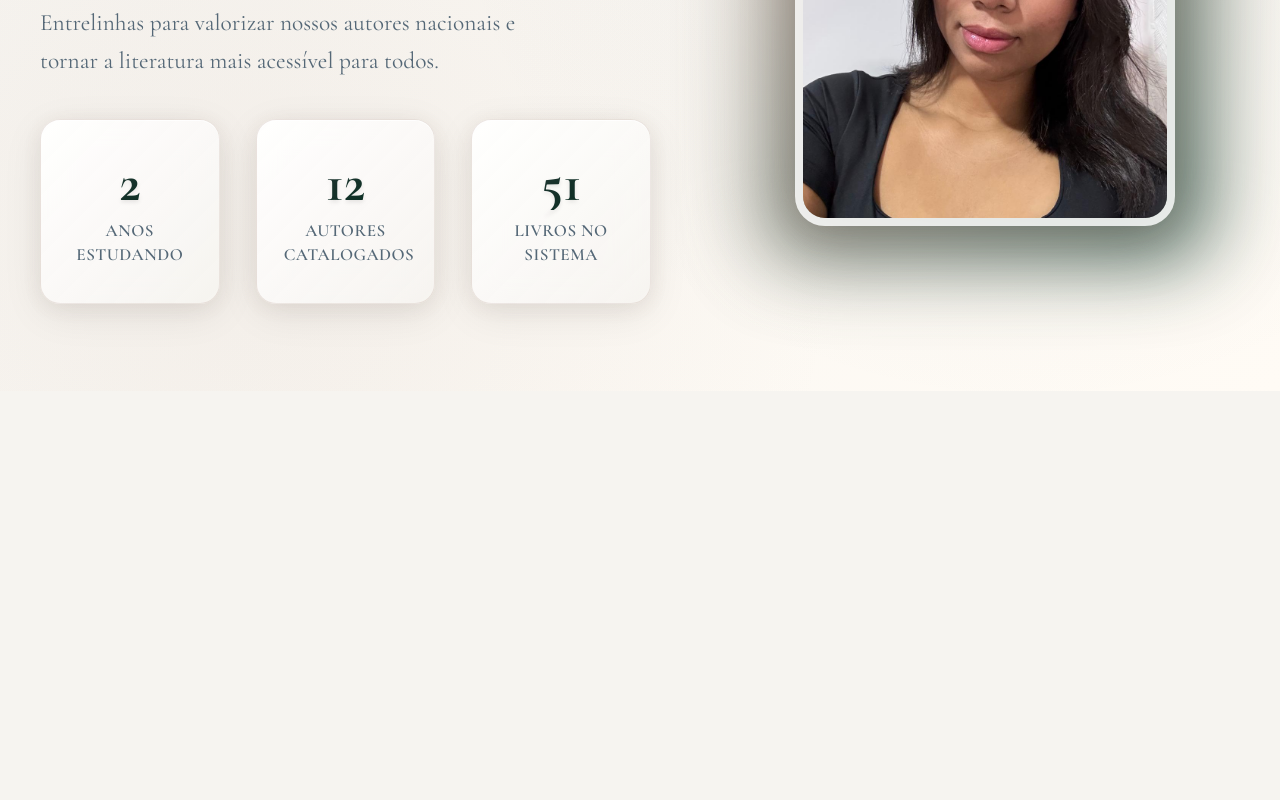
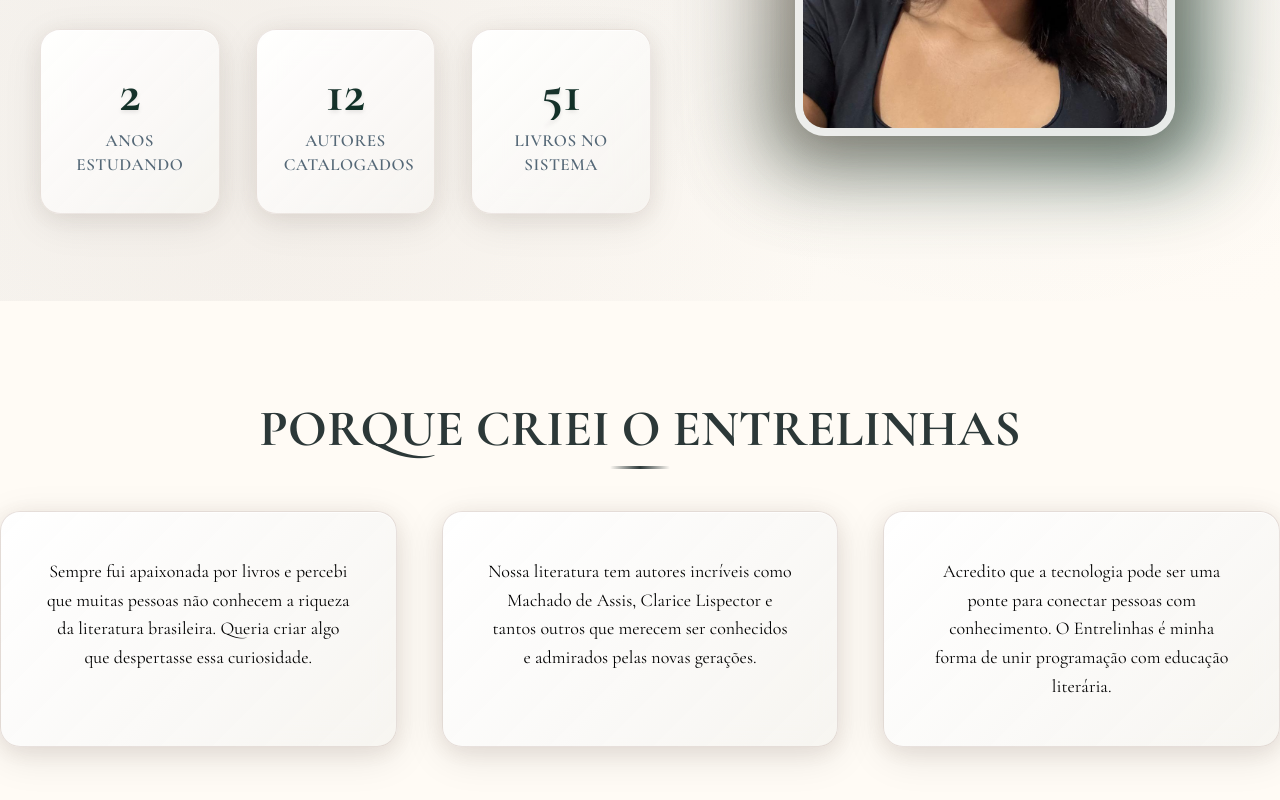
Before and after one commit to Mariaeduardar07/Frontend-Entrelinhas, a Next.js app: page /sobreMim in a window 1280 px wide. Shown: the part 504-1304 px from the top of the page. Before the commit the page ends 895 px from the top, so only its background shows below. Built offline with nearby package versions, Linux system fonts and the light colour scheme.

Commit message:
feat: create motivationCard component and integrate it into Sobre page

```diff
--- a/src/app/sobreMim/page.jsx
+++ b/src/app/sobreMim/page.jsx
@@ -1,10 +1,12 @@
 import styles from "./sobreMim.module.css";
 import HeroSectionAbout from "@/components/HeroSectionAbout";
+import FeatureCards from "@/components/motivationCard";
 
 export default function Sobre() {
   return  (
     <div className={styles.container}>
          <HeroSectionAbout />
+          <FeatureCards />
     </div>
 
   )
--- a/src/components/heroSectionAbout/heroSectionAbout.module.css
+++ b/src/components/heroSectionAbout/heroSectionAbout.module.css
@@ -5,7 +5,6 @@
     background: linear-gradient(135deg, var(--cor-do-fundo) 0%, var(--cor-1) 100%);
     position: relative;
     overflow: hidden;
-    margin-top: 5rem;
     padding: 4rem 2rem;
     min-height: calc(100vh - 5rem);
 }
--- /dev/null
+++ b/src/components/motivationCard/index.jsx
@@ -0,0 +1,36 @@
+import React from "react";
+import styles from "./motivationCard.module.css";
+
+export default function FeatureCards({
+  title = "PORQUE CRIEI O ENTRELINHAS",
+  cards = [
+    {
+      id: 1,
+      text: "Sempre fui apaixonada por livros e percebi que muitas pessoas não conhecem a riqueza da literatura brasileira. Queria criar algo que despertasse essa curiosidade."
+    },
+    {
+      id: 2,
+      text: "Nossa literatura tem autores incríveis como Machado de Assis, Clarice Lispector e tantos outros que merecem ser conhecidos e admirados pelas novas gerações."
+    },
+    {
+      id: 3,
+      text: "Acredito que a tecnologia pode ser uma ponte para conectar pessoas com conhecimento. O Entrelinhas é minha forma de unir programação com educação literária."
+    }
+  ]
+}) {
+  return (
+    <section className={styles.motivation}>
+      <div className={styles.motivationContent}>
+        <h2 className={styles.sectionTitle}>{title}</h2>
+
+        <div className={styles.motivationGrid}>
+          {cards.map((card) => (
+            <div key={card.id} className={styles.motivationCard}>
+              <p>{card.text}</p>
+            </div>
+          ))}
+        </div>
+      </div>
+    </section>
+  );
+}
--- /dev/null
+++ b/src/components/motivationCard/motivationCard.module.css
@@ -0,0 +1,89 @@
+.motivation {
+    padding: 100px 2rem;
+    margin: 0 -2rem;
+    background: var(--cor-1);
+    position: relative;
+    width: calc(100% + 4rem);
+    margin-left: -2rem;
+}
+
+.motivationContent {
+    width: 100%;
+    margin: 0 auto;
+    position: relative;
+    z-index: 1;
+}
+
+.motivationGrid {
+    display: grid;
+    grid-template-columns: repeat(auto-fit, minmax(320px, 1fr));
+    gap: 2.5rem;
+    margin-bottom: 4rem;
+}
+
+.motivationCard {
+    background:
+        linear-gradient(135deg, rgba(255, 255, 255, 0.95) 0%, rgba(246, 244, 240, 0.9) 100%);
+    padding: 2.5rem;
+    border-radius: 20px;
+    text-align: center;
+    box-shadow:
+        0 10px 40px rgba(0, 0, 0, 0.1),
+        0 4px 20px rgba(163, 136, 123, 0.15),
+        inset 0 1px 0 rgba(255, 255, 255, 0.8);
+    border: 1px solid rgba(163, 136, 123, 0.25);
+    transition: all 0.4s cubic-bezier(0.175, 0.885, 0.32, 1.275);
+    backdrop-filter: blur(15px);
+    position: relative;
+    overflow: hidden;
+}
+
+.motivationCard::before {
+    content: '';
+    position: absolute;
+    top: 0;
+    left: -100%;
+    width: 100%;
+    height: 100%;
+    background: linear-gradient(90deg, transparent, rgba(255, 255, 255, 0.4), transparent);
+    transition: left 0.6s;
+}
+
+.motivationCard:hover::before {
+    left: 100%;
+}
+
+.motivationCard:hover {
+    transform: translateY(-12px) scale(1.02);
+    box-shadow:
+        0 25px 80px rgba(0, 0, 0, 0.15),
+        0 10px 40px rgba(163, 136, 123, 0.25),
+        inset 0 1px 0 rgba(255, 255, 255, 0.9);
+    border-color: rgba(163, 136, 123, 0.4);
+}
+
+.sectionTitle {
+    font-family: 'Cormorant Garamond', serif;
+    font-size: clamp(2rem, 4vw, 3rem);
+    font-weight: 700;
+    color: var(--cor-do-banner);
+    margin-bottom: 3rem;
+    text-align: center;
+    background-clip: text;
+    line-height: 1.1;
+    position: relative;
+    display: inline-block;
+    width: 100%;
+}
+
+.sectionTitle::after {
+    content: '';
+    position: absolute;
+    bottom: -12px;
+    left: 50%;
+    transform: translateX(-50%);
+    width: 60px;
+    height: 3px;
+  background: linear-gradient(90deg, transparent 0%, var(--cor-do-banner) 50%, transparent 100%);
+    border-radius: 2px;
+}
```
